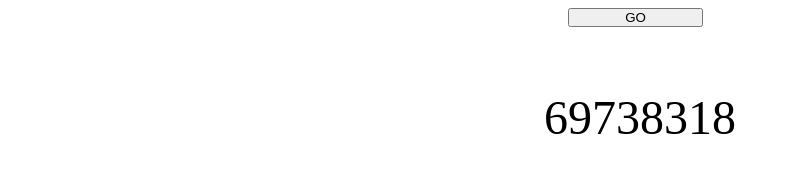
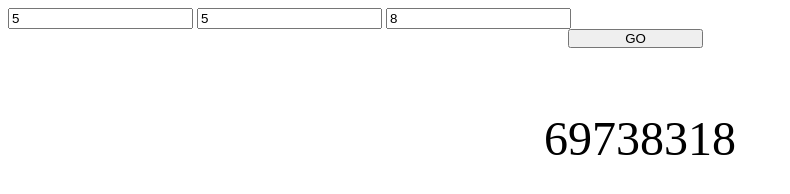
Before and after one commit to pfefferi/number-memory-test, a plain HTML site: page index.html in a window 1280 px wide. Both pictures are taken after a click on the button "GO". Shown: the whole page, without its empty margins (0-790 px from the left). Drawn offline with nearby package versions, Linux system fonts and the light colour scheme.

Commit message:
Adds settings

```diff
--- a/index.html
+++ b/index.html
@@ -7,6 +7,23 @@
         <link rel="stylesheet" href="index.css" />
     </head>
     <body>
+        <div id = "settings">
+            <input
+                    type="text"
+                    id="setCodeTimer"
+                    value="5"
+            />
+            <input
+                    type="text"
+                    id="setInputTimer"
+                    value="5"
+            />
+            <input
+                    type="text"
+                    id="setNumLength"
+                    value="8"
+            />
+        </div>
         <div class="center">
             <button id = button class="button">GO</button>
         </div>
@@ -21,6 +38,7 @@
             />
         </div>
         <div id = "result" class="hide showNumber center"></div>
+
     </body>
     <script
         src="https://ajax.googleapis.com/ajax/libs/jquery/1.7.1/jquery.min.js"
--- a/index.js
+++ b/index.js
@@ -1,9 +1,13 @@
+let numLength = 8;
+let codeTimer = 5;
+let inputTimer = 5;
 
 
 const $button = $('button');
 let code = "";
 
 $(button).on('click', () => {
+    gameSettings()
     hideInput();
     hideResult();
     const $showNumber = $('#showNumber');
@@ -18,14 +22,14 @@ $(button).on('click', () => {
                     checkInput(code);
                     hideInput();
                     code = "";
-                }, 6000);
+                }, inputTimer*1000);
 
-        }, 5000);
+        }, codeTimer*1000);
 });
 
 function getCode() {
     code = "";
-    for (let i = 0; i < 8; i++) {
+    for (let i = 0; i < numLength; i++) {
         randomDigit = Math.floor(Math.random() * 10);
         code += randomDigit.toString();
     }
@@ -61,3 +65,9 @@ function hideResult() {
     const $result = $('#result');
     $result.addClass('hide').text('');
 }
+
+function gameSettings() {
+    codeTimer = parseInt($('#setCodeTimer')[0].value) ;
+    inputTimer = parseInt($('#setInputTimer')[0].value);
+    numLength = parseInt($('#setNumLength')[0].value);
+}
```
